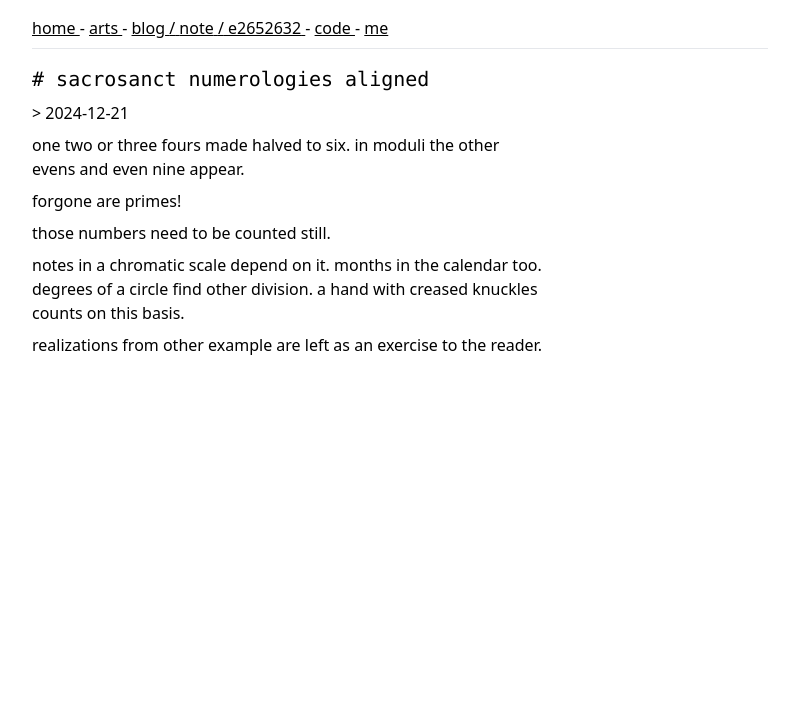
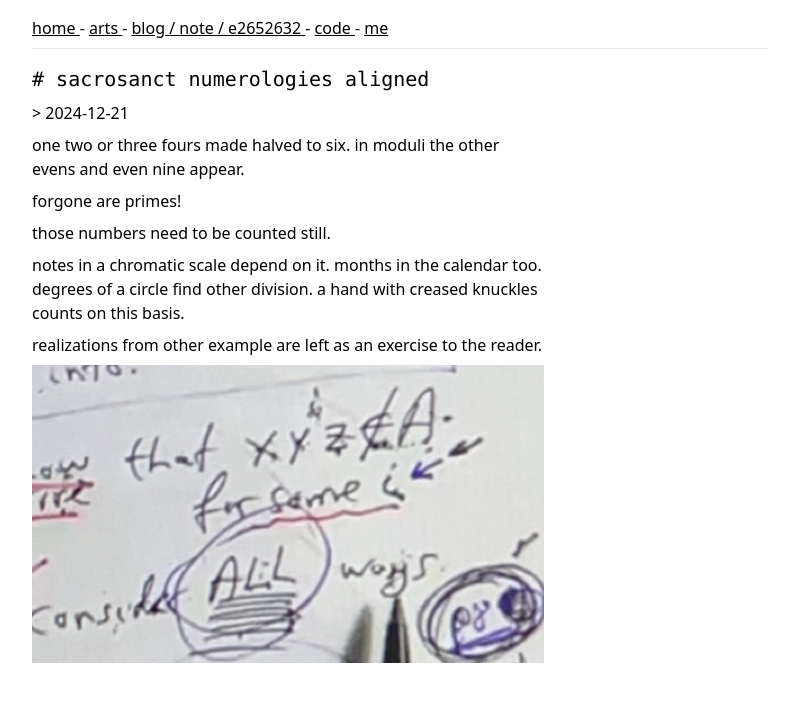
Before and after one commit to zimeg/blog, an Astro site: page /blog/note/e2652632 in a window 1280 px wide. Shown: the whole page, without its empty margins (240-1039 px from the left). Built offline with nearby package versions, Linux system fonts and the light colour scheme; Astro itself is replaced by a stand-in of ours.

Commit message:
notes(fix): include an image of some numerics

```diff
--- a/src/content/notes/e2652632.md
+++ b/src/content/notes/e2652632.md
@@ -15,3 +15,5 @@ notes in a chromatic scale depend on it. months in the calendar too. degrees of
 a circle find other division. a hand with creased knuckles counts on this basis.
 
 realizations from other example are left as an exercise to the reader.
+
+![a numberic problem of existence](/blog/note/e2652632/numbers.png "self is never in this set")
```
Also changed, not shown: CHANGELOG.md, public/blog/note/e2652632/numbers.png (added).
